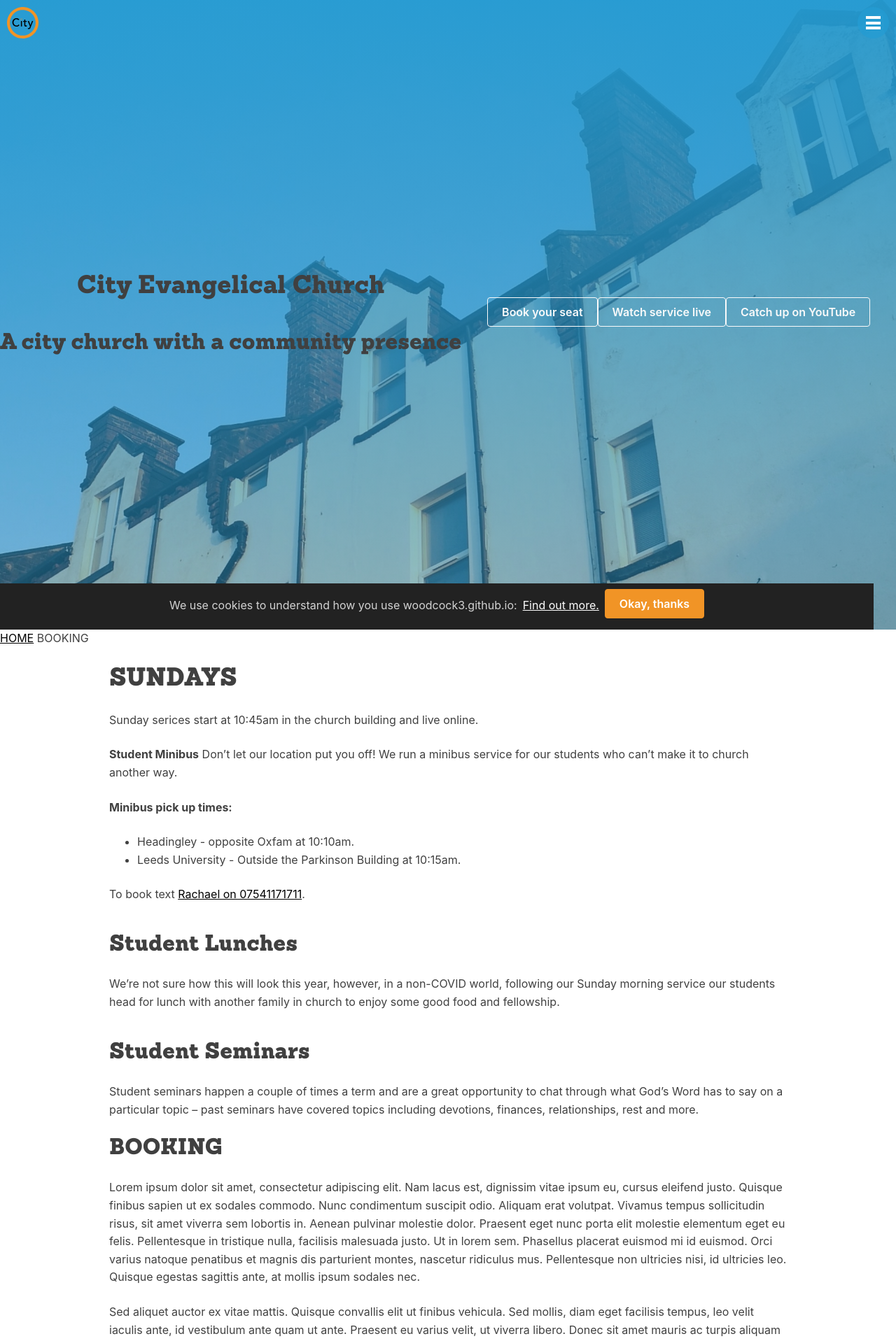
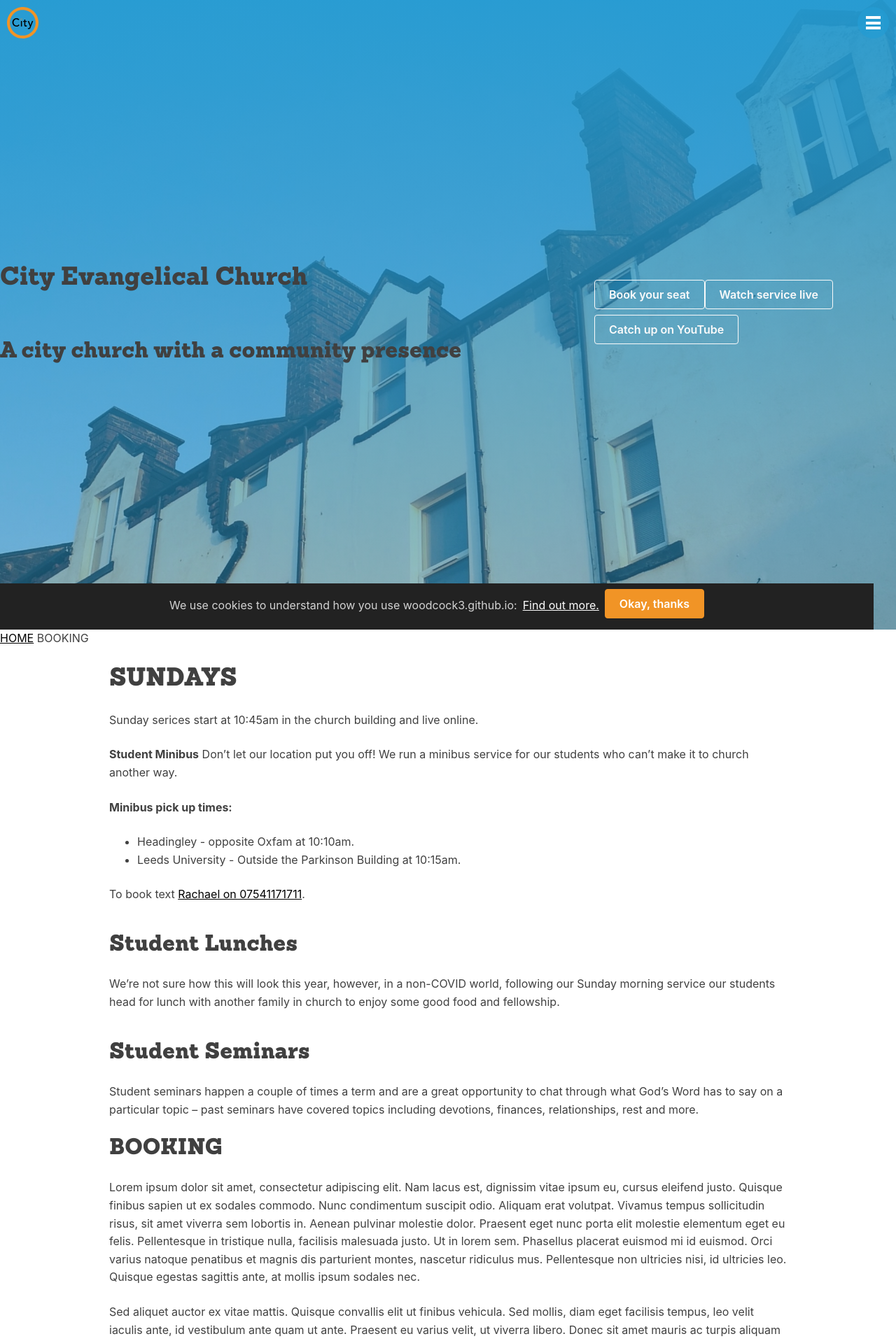
Before and after one commit to woodcox/city-jekyll, a Jekyll site: the page built from pages/_sunday/2021-01-03-booking.md, in a window 1280 px wide. Shown: the top 1917 px of the page at 70% size. Built offline with Jekyll 4.4.1, drawn with Linux system fonts in a browser that asks for light colours.

Commit message:
Update hero.html

```diff
--- a/_includes/components/hero.html
+++ b/_includes/components/hero.html
@@ -1,5 +1,5 @@
 <section class="hero">
-  <div class="hero-image-text">
+  <div class="hero-image-text flex-row">
     <h1 class="hero-text-h1">City Evangelical Church</h1>
     <h2 class="hero-text-h2">A city church with a community presence</h2>
   </div>
```
